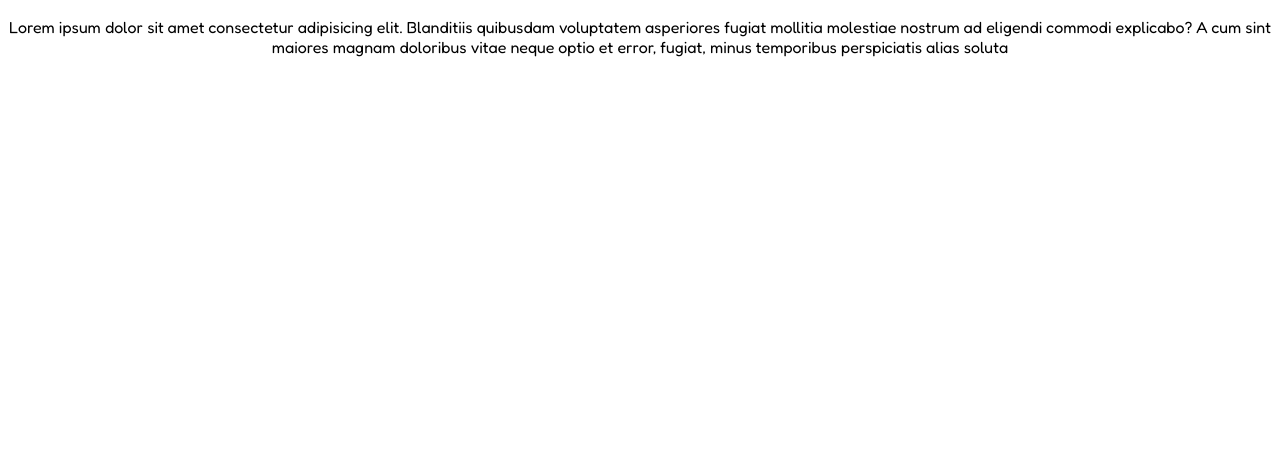
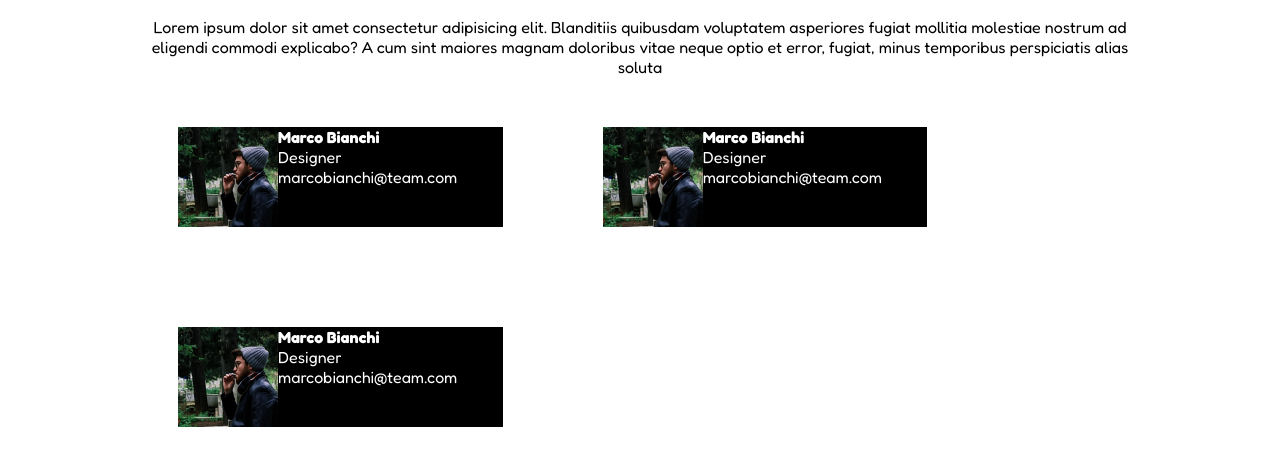
Before and after one commit to Mattia-Rollo/html-css-float-cards, a plain HTML site: page index.html in a window 1280 px wide. Shown: the part 62-528 px from the top of the page. Drawn offline with Linux system fonts and the light colour scheme.

Commit message:
add cards and some style rules

```diff
--- a/css/style.css
+++ b/css/style.css
@@ -1,17 +1,48 @@
+/* utility */
+
 *{
     margin: 0%;
     padding: 0;
     box-sizing: border-box;
     font-family: Fredoka;
 }
+.clearfix::after {
+    content: "";
+    display: table;
+    clear: both;
+  }
+
 html {
     background-color: rgb(255, 255, 255);
 }
+
+
 header {
     text-align: center;
     padding: 20px;
     color: #e53170;
 }
-p{
+.card p {
+    color: white;
+    line-height: 20px;
+}
+main {
+    width: 80%;
+    margin: 0 auto;
+}
+main > p{
     text-align: center;
 }
+.card {
+    background-color: black;
+    float: left;
+    width: calc((100% - 50px) / 3);
+    margin: 50px;
+}
+.card img {
+    float: left;
+    width: 100px;
+}
+h4 {
+    color: white;
+}
--- a/index.html
+++ b/index.html
@@ -17,6 +17,24 @@
     <main class="container">
         <p>Lorem ipsum dolor sit amet consectetur adipisicing elit. Blanditiis quibusdam voluptatem asperiores fugiat mollitia molestiae nostrum ad eligendi commodi explicabo? A cum sint maiores magnam doloribus vitae neque optio et error, fugiat, minus temporibus perspiciatis alias soluta</p>
         <div class="cards">
+            <div class="card clearfix">
+                <img src="img/male1.png" alt="Marco Bianchi">
+                <h4>Marco Bianchi</h4>
+                <p>Designer</p>
+                <p>marcobianchi@team.com</p>
+            </div>
+            <div class="card clearfix">
+                <img src="img/male1.png" alt="Marco Bianchi">
+                <h4>Marco Bianchi</h4>
+                <p>Designer</p>
+                <p>marcobianchi@team.com</p>
+            </div>
+            <div class="card clearfix">
+                <img src="img/male1.png" alt="Marco Bianchi">
+                <h4>Marco Bianchi</h4>
+                <p>Designer</p>
+                <p>marcobianchi@team.com</p>
+            </div>
 
         </div>
     </main>
```
